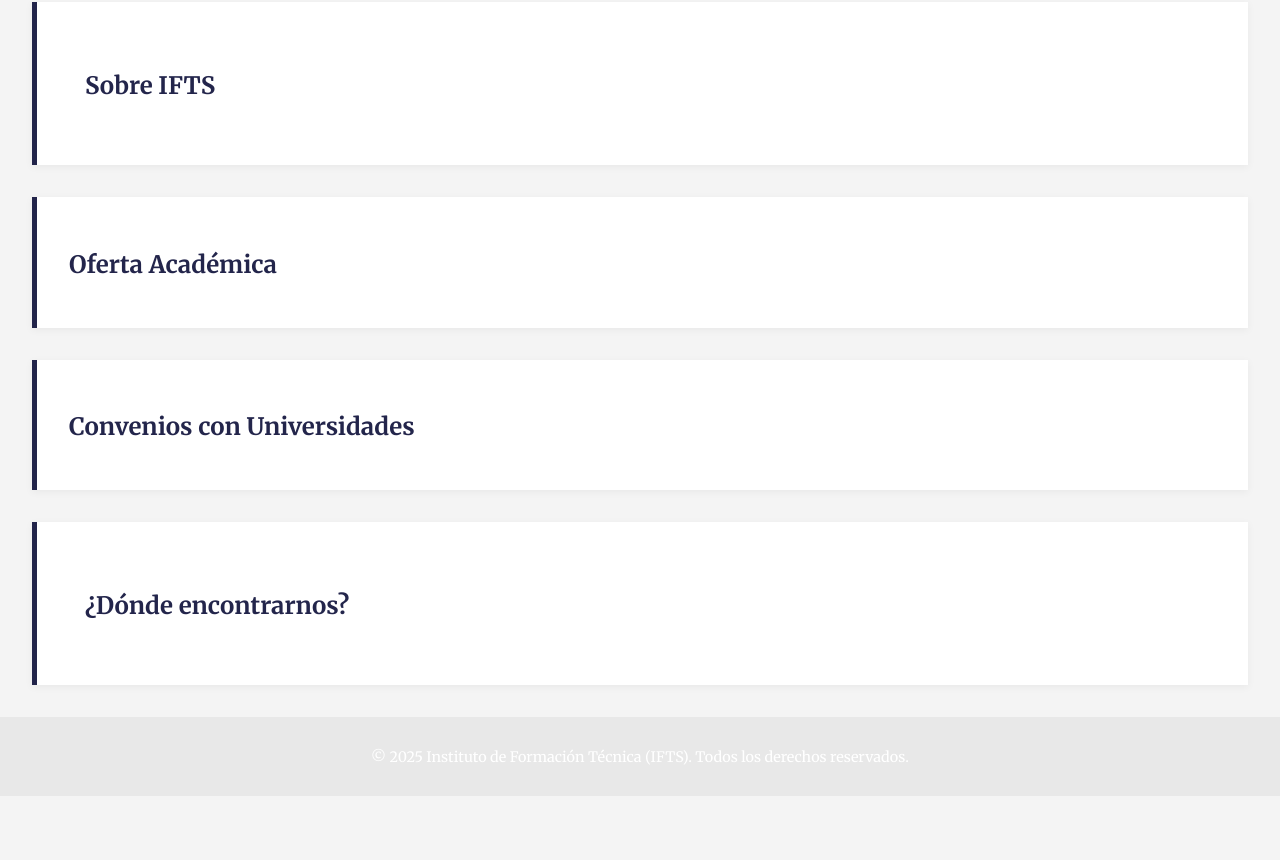
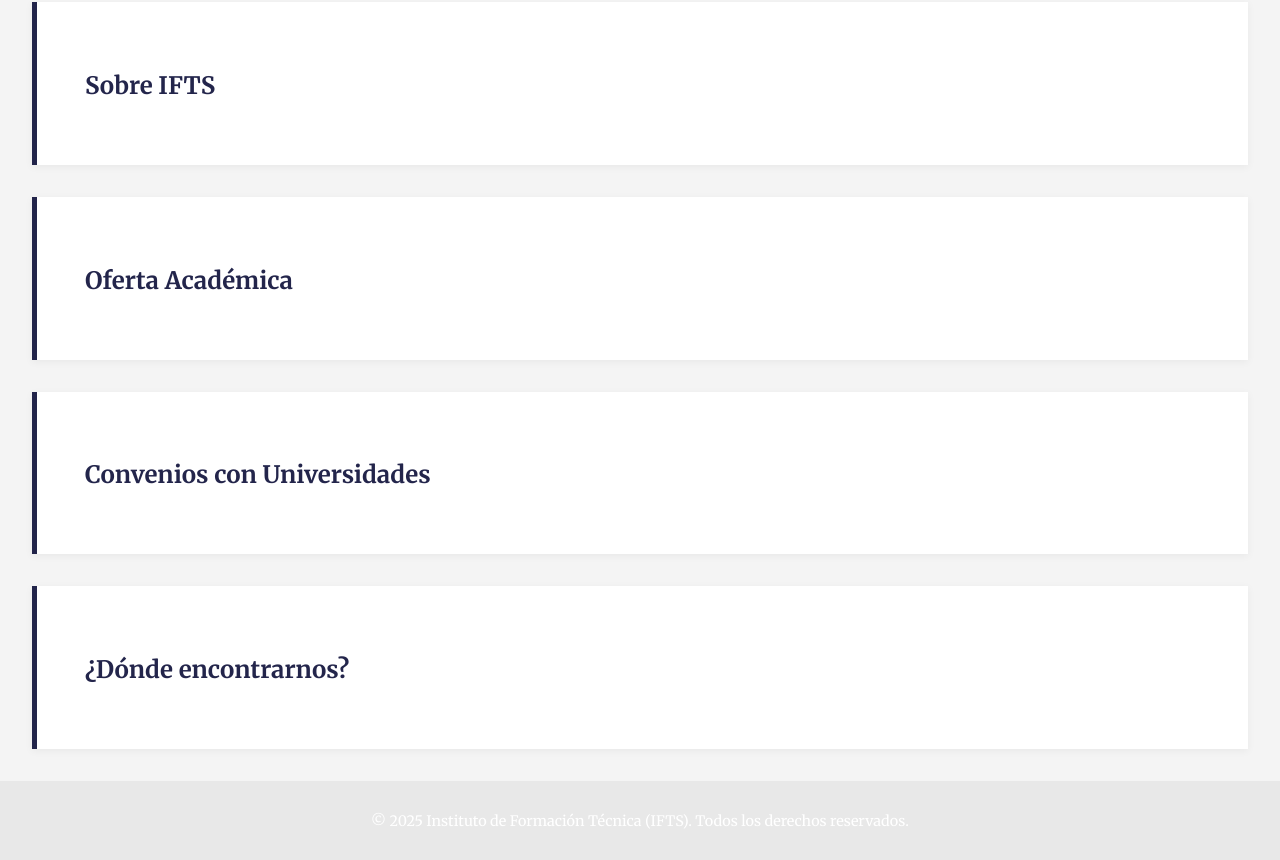
Before and after one commit to EzequielSchepke22028/Educarse, a React (Create React App) app in the folder universidad-frontend/: page / in a window 1280 px wide. Shown: the part 672-1532 px from the top of the page. Before the commit the page ends 1468 px from the top, so only its background shows below. Built offline with nearby package versions, Linux system fonts and the light colour scheme.

Commit message:
ultimos cambios

```diff
--- a/universidad-frontend/src/Institucional-inicio.css
+++ b/universidad-frontend/src/Institucional-inicio.css
@@ -145,7 +145,7 @@ body {
   border-radius: 8px;
   background-color: rgba(255, 255, 255, 0.9); /* fondo blanco casi sólido */
   transition: opacity 0.3s ease, background-color 0.3s ease;
-  color: #062404; /* texto institucional */
+  color:  rgba(1, 3, 47, 0.867); /* texto institucional */
 }
 
 .Donde:hover {
@@ -155,7 +155,7 @@ body {
 
 .Donde.activa {
   font-weight: bold;
-  color: #062404;
+  color:  rgba(1, 3, 47, 0.867);
 }
 
 .SobreIFTS {
@@ -164,7 +164,7 @@ body {
   border-radius: 8px;
   background-color: rgba(255, 255, 255, 0.9); /* fondo blanco casi sólido */
   transition: opacity 0.3s ease, background-color 0.3s ease;
-  color: #062404; /* texto institucional */
+  color:  rgba(1, 3, 47, 0.867); /* texto institucional */
 }
 
 .SobreIFTS:hover {
@@ -174,5 +174,45 @@ body {
 
 .SobreIFTS.activa {
   font-weight: bold;
-  color: #062404;
+  color: rgba(1, 3, 47, 0.867);
 }
+
+
+.OfertaAcademica {
+  cursor: pointer;
+  padding: 1rem;
+  border-radius: 8px;
+  background-color: rgba(255, 255, 255, 0.9); /* fondo blanco casi sólido */
+  transition: opacity 0.3s ease, background-color 0.3s ease;
+  color:  rgba(1, 3, 47, 0.867); /* texto institucional */
+}
+
+.OfertaAcademica:hover {
+  opacity: 3.6; /* ✅ más transparente al pasar el mouse */
+  color: rgba(4, 94, 71, 0.662); /* texto claro sobre fondo oscuro */
+}
+
+.OfertaAcademica.activa {
+  font-weight: bold;
+  color: rgba(1, 3, 47, 0.867);
+}
+
+
+.Convenio {
+  cursor: pointer;
+  padding: 1rem;
+  border-radius: 8px;
+  background-color: rgba(255, 255, 255, 0.9); /* fondo blanco casi sólido */
+  transition: opacity 0.3s ease, background-color 0.3s ease;
+  color:  rgba(1, 3, 47, 0.867); /* texto institucional */
+}
+
+.Convenio:hover {
+  opacity: 3.6; /* ✅ más transparente al pasar el mouse */
+  color: rgba(4, 94, 71, 0.662); /* texto claro sobre fondo oscuro */
+}
+
+.Convenio.activa {
+  font-weight: bold;
+  color: rgba(1, 3, 47, 0.867);
+}
```
